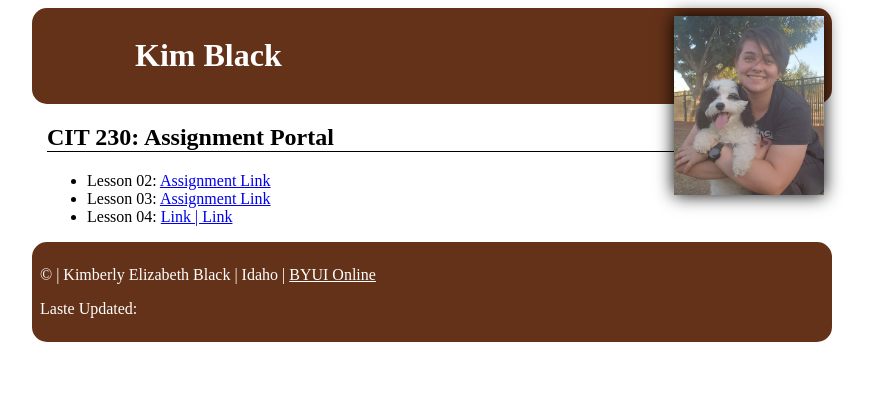
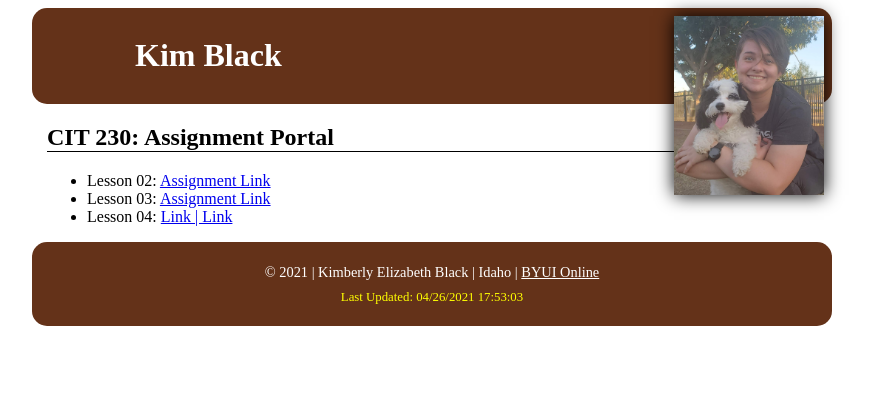
Before and after one commit to Kim-Quirk/kim-quirk.github.io, a PHP site: page / in a window 1280 px wide. Shown: the top 404 px of the page, without its empty margins (208-1077 px from the left). Run offline with PHP 8.4, Linux system fonts and the light colour scheme.

Commit message:
added new index page

```diff
--- a/css/stylesheet.css
+++ b/css/stylesheet.css
@@ -41,3 +41,19 @@ footer a, footer a:link, footer a:visited, footer a:hover, footer a:active, foot
 footer a:hover {
     color: #DDD;
 }
+
+footer {
+    clear: both;
+    text-align: center;
+}
+
+footer p.legal {
+    margin-bottom: 9px;
+    font-size: .9em;
+}
+
+footer p.highlight {
+    color: yellow;
+    font-size: .8em;
+    margin-top: 0;
+}
--- a/index.html
+++ b/index.html
@@ -26,9 +26,9 @@
             </ul>
         </main>
         <footer>
-            <p class="legal">&copy; <span id="copyrightyear"> | Kimberly Elizabeth Black | Idaho | <a
+            <p class="legal">&copy; <span id="copyrightyear"></span> | Kimberly Elizabeth Black | Idaho | <a
                         href="https://www.byui.edu/online">BYUI Online</a></span></p>
-            <p>Laste Updated: <span id="lastupdated"></span></p>
+            <p class="highlight">Last Updated: <span id="lastupdated"></span></p>
         </footer>
     </div>
 </body>
--- a/scripts/page.js
+++ b/scripts/page.js
@@ -0,0 +1,7 @@
+window.addEventListener('load', (event)=> {
+    const lu = document.querySelector('#lastupdated');
+    lu.textContent = document.lastModified;
+
+    const cry = document.querySelector("#copyrightyear");
+    cry.textContent = new Date().getFullYear();
+})
```
